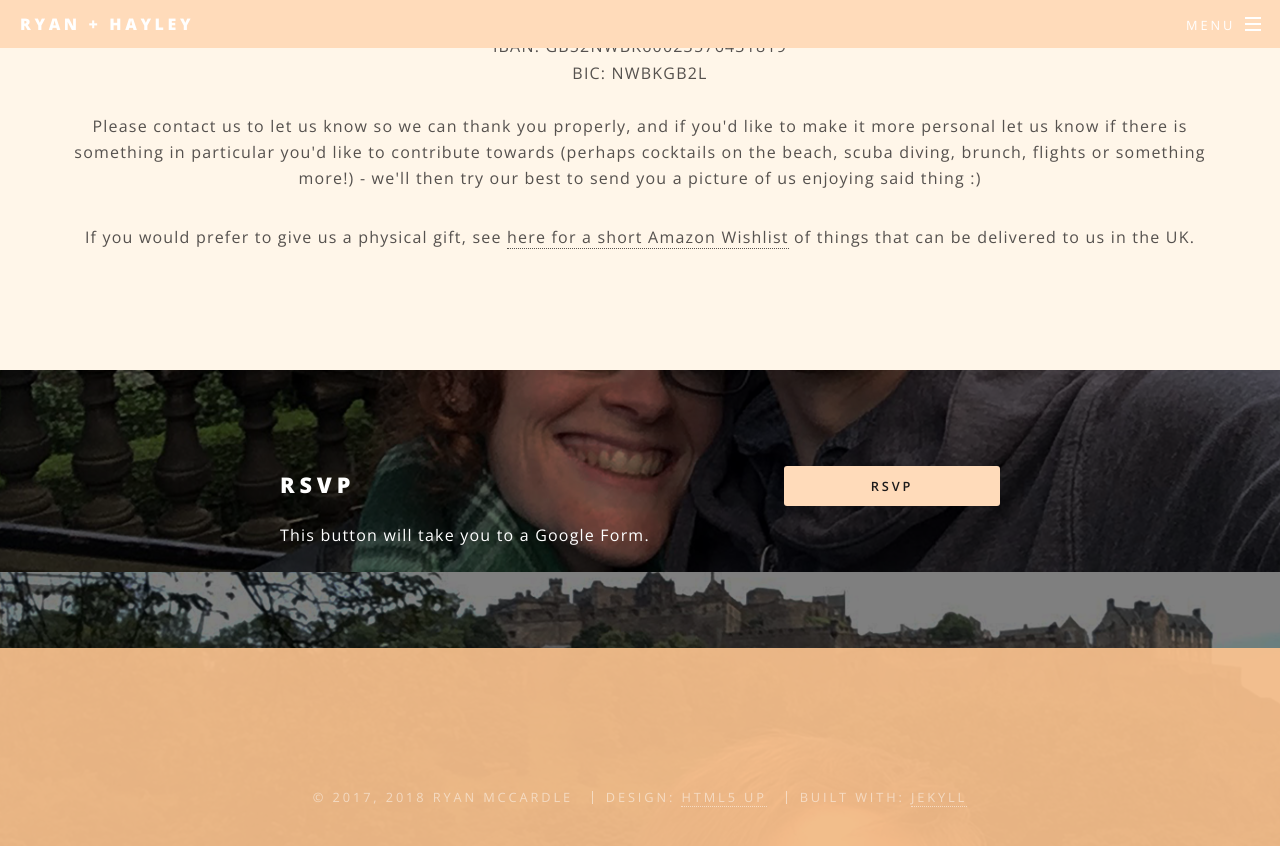
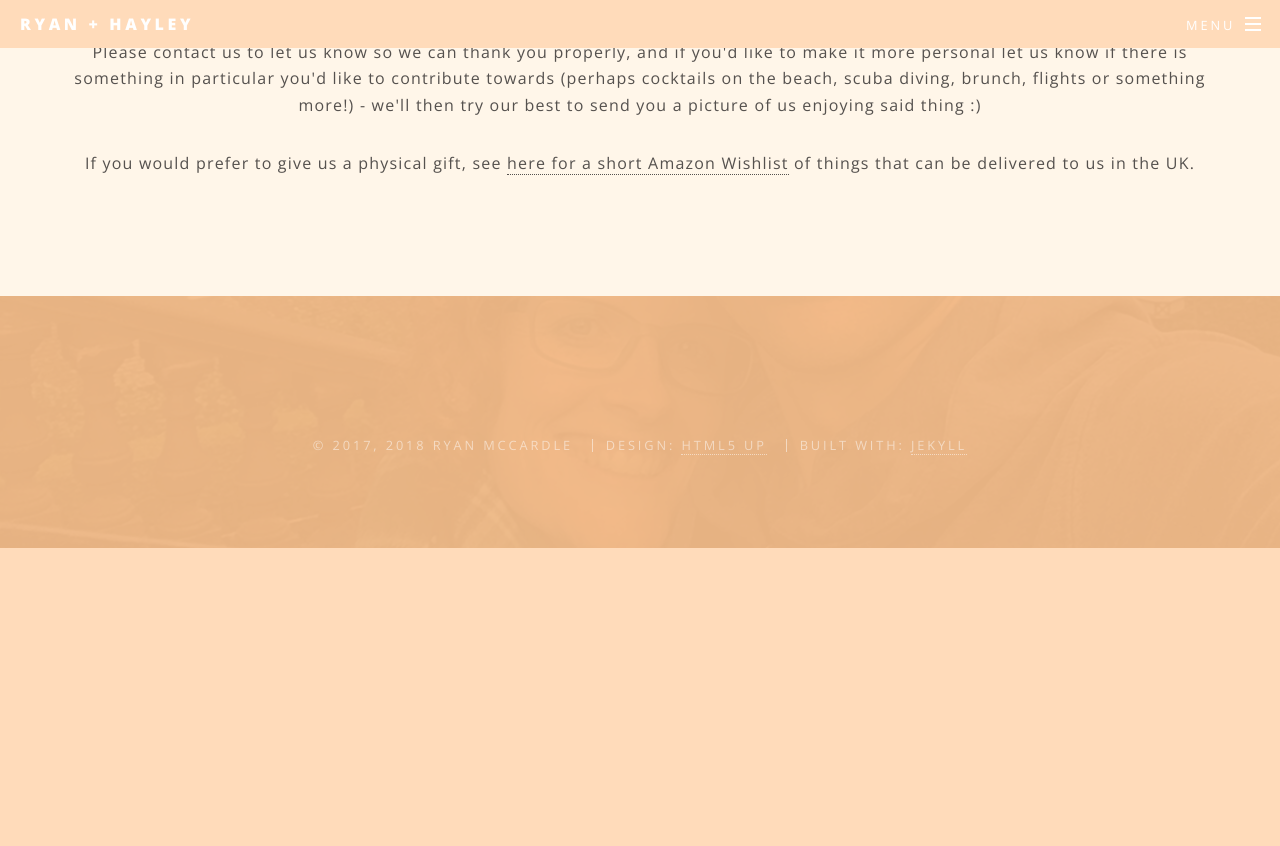
Before and after one commit to ryanmccardle/weddingwebsite, a Jekyll site: the page built from index.html, in a window 1280 px wide and 900 px high, scrolled down 6628 px. Shown: the top 846 px of the window. Built offline with Jekyll 4.4.1, drawn with Linux system fonts in a browser that asks for light colours; after the commit the page ends 7176 px from its top, so only the background shows below that.

Commit message:
Removed RSVP

```diff
--- a/_includes/sections/intro.html
+++ b/_includes/sections/intro.html
@@ -17,12 +17,6 @@
   <p>All are welcome at an informal bring a plate lunch at 12pm the following day, venue to be confirmed once we know numbers (let us know in the RSVP form) so check back here for more details closer to the date.</p>
 
     <b id="countdown"></b>
-    <br>
-    <br>
-    <ul class="actions vertical">
-    <li><a href="https://docs.google.com/forms/d/e/1FAIpQLSd7Usq-E3NnY7UQMHnM9VK0_bIhXyGs7PZ2rN3Q-8Vko2KIVA/viewform?usp=sf_link" class="button special">Click here to RSVP</a></li>
-    </ul>
-
   </header>
 </div>
 
--- a/index.html
+++ b/index.html
@@ -36,7 +36,8 @@ layout: landing
 <section id="registry" class="wrapper style3 special">
   {% include sections/registry.html %}
 </section>
-
+<!--
 <section id="cta" class="wrapper style4">
   {% include sections/rsvp.html %}
 </section>
+-->
```
